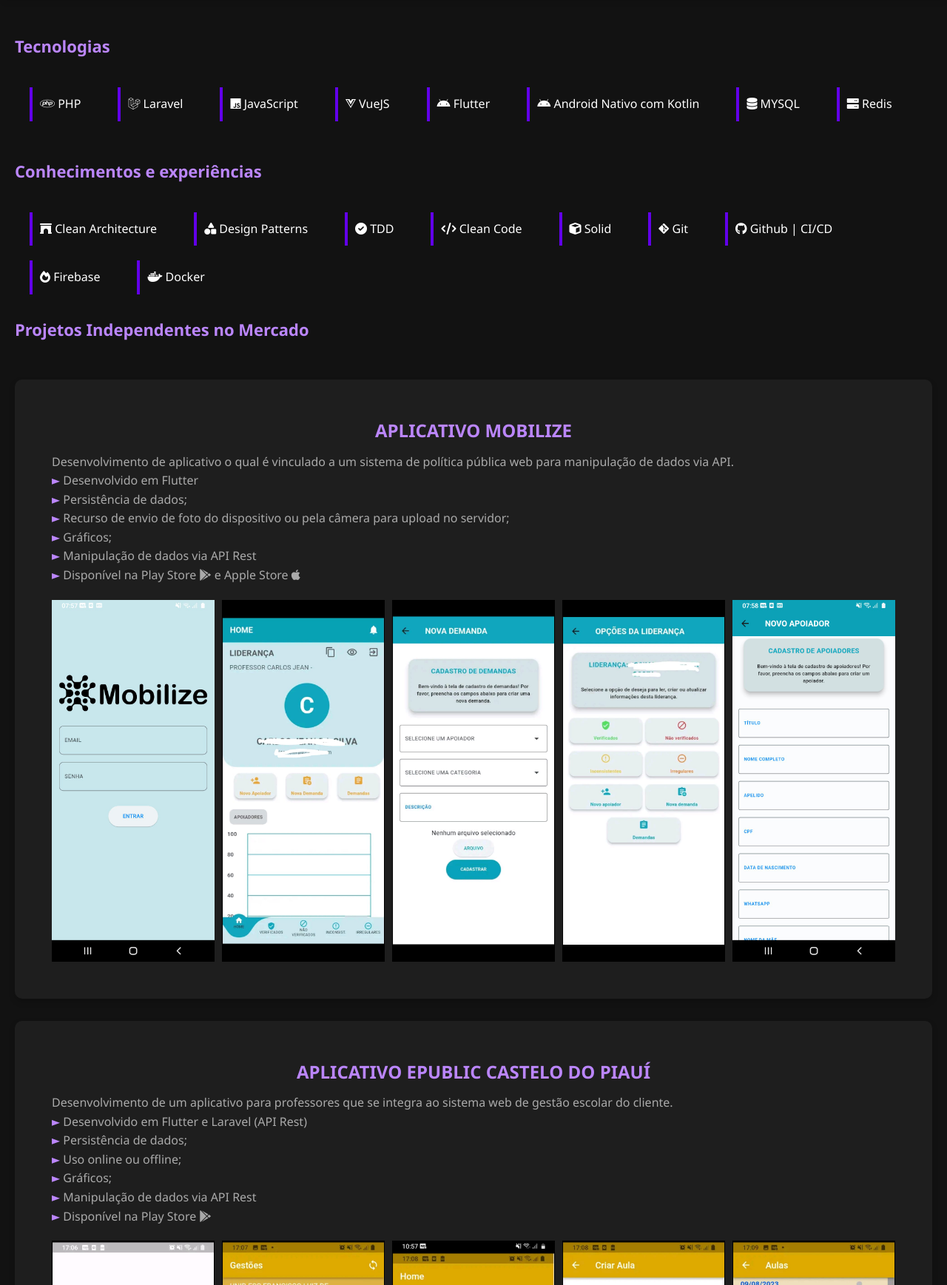
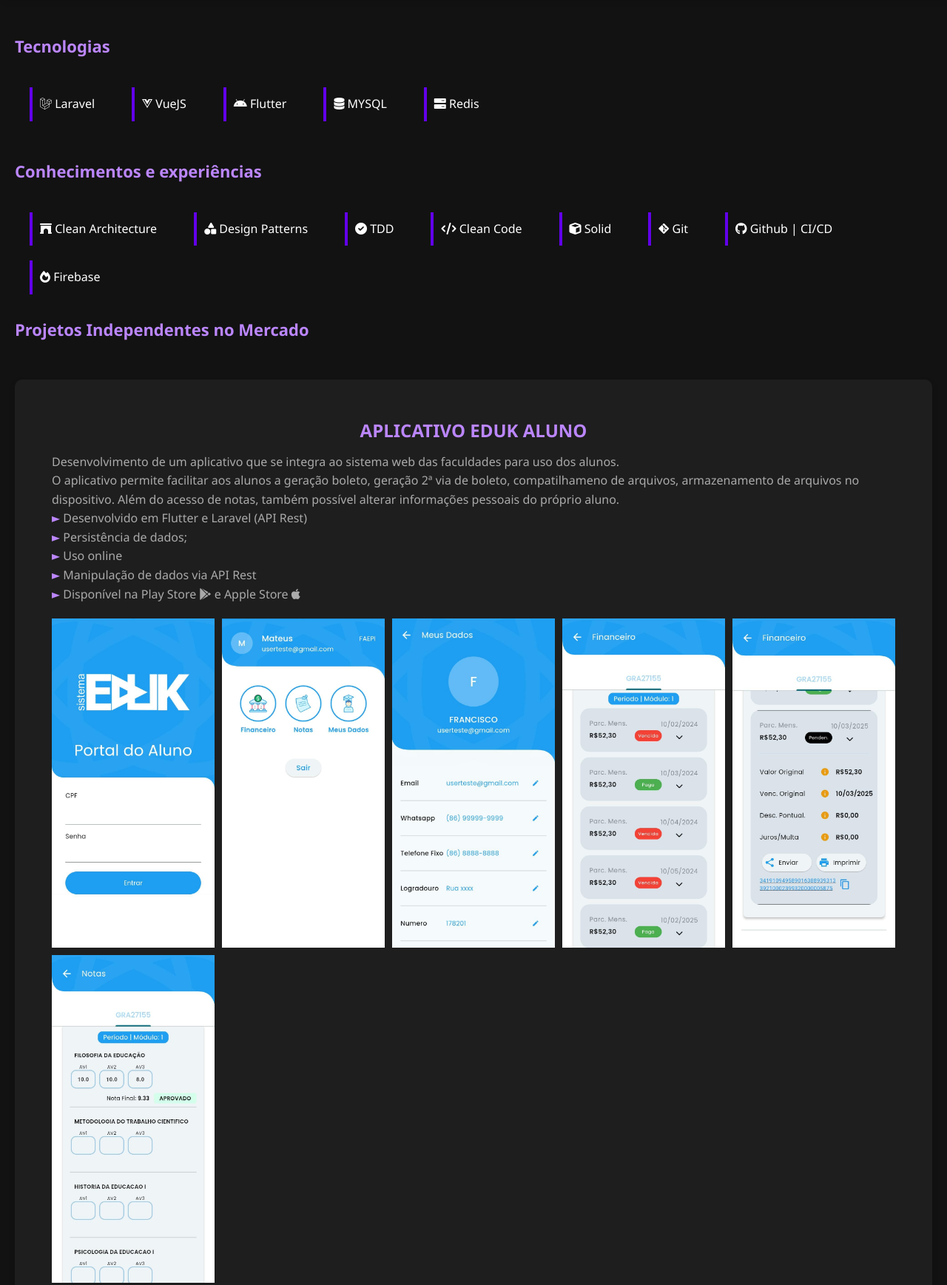
Before and after one commit to Mateus-IC1101/MEU_PORTLOFIO, a plain HTML site: page index.html in a window 1280 px wide. Shown: the part 746-2483 px from the top of the page at 74% size. Drawn offline with Linux system fonts and the light colour scheme.

Commit message:
NOVO APP NO PORT. E EDIÇÃO DE ALGUNS TEXTOS, FOTOS E DATA

```diff
--- a/index.html
+++ b/index.html
@@ -24,7 +24,7 @@
     <section id="home" class="home-section">
         <div class="card" style="border: 1px solid #ccc; border-radius: 10px; margin: 0 auto; overflow: hidden; box-shadow: 0 4px 8px rgba(0, 0, 0, 0.1);">
             <div class="card-image" style="text-align: center;  padding: 20px;">
-                <img  src="assets/foto02.jpeg" alt="Sua Foto" style="border-radius: 110%; width: 250px; height: 250px; object-fit:cover">
+                <img  src="assets/foto.jpeg" alt="Sua Foto" style="border-radius: 110%; width: 250px; height: 250px; object-fit:cover">
             </div>
             <div class="card-content" style="padding: 20px; text-align: center;">
                 <h1 style="font-size: 24px; margin-bottom: 10px;">Mateus Araujo</h1>
@@ -47,12 +47,12 @@
             <div class="details">
                 <h2>Tecnologias</h2>
                 <ul>
-                    <li><i class="fab fa-php"></i> PHP</li>
+                    <!-- <li><i class="fab fa-php"></i> PHP</li> -->
                     <li><i class="fab fa-laravel"></i> Laravel</li>
-                    <li><i class="fab fa-js"></i> JavaScript</li>
+                    <!-- <li><i class="fab fa-js"></i> JavaScript</li> -->
                     <li><i class="fab fa-vuejs"></i> VueJS</li>
                     <li><i class="fab fab fa-android"></i> Flutter</li>
-                    <li><i class="fab fa-android"></i> Android Nativo com Kotlin</li>
+                    <!-- <li><i class="fab fa-android"></i> Android Nativo com Kotlin</li> -->
                     <li><i class="fas fa-database"></i> MYSQL</li>
                     <li><i class="fas fa-server"></i> Redis</li>
                 </ul>
@@ -68,7 +68,7 @@
                     <li><i class="fab fa-git-alt"></i> Git</li>
                     <li><i class="fab fa-github"></i> Github | CI/CD</li>
                     <li><i class="fas fa-fire"></i> Firebase</li>
-                    <li><i class="fab fa-docker"></i> Docker</li>
+                    <!-- <li><i class="fab fa-docker"></i> Docker</li> -->
                 </ul>
             </div>
        </div>
@@ -76,12 +76,38 @@
        <div class="projects portfolio-section" style="padding: 20px 20px !important;">
         <h2 class="textContentInitial">Projetos Independentes no Mercado</h2>
         <div class="portfolio-section">
+
+            <div class="portfolio-card">
+                <div class="portfolio-header">
+                    <h2>APLICATIVO EDUK ALUNO</h2>
+                   <div class="textLeft">
+                        <p>
+                            Desenvolvimento de um aplicativo que se integra ao sistema web das faculdades para uso dos alunos. <br>
+                            O aplicativo permite facilitar aos alunos a geração boleto, geração 2ª via de boleto, compatilhameno de arquivos, armazenamento de arquivos no dispositivo. Além do acesso de notas, também possível alterar informações pessoais do próprio aluno. <br>
+                            <span style="color: #bb86fc;">►</span>  Desenvolvido em Flutter e Laravel (API Rest)<br>
+                             <span style="color: #bb86fc;">►</span> Persistência de dados; <br>
+                             <span style="color: #bb86fc;">►</span> Uso online<br>
+                             <span style="color: #bb86fc;">►</span> Manipulação de dados via API Rest <br>
+                             <span style="color: #bb86fc;">►</span> Disponível na Play Store <i class="fab fab fab fa-google-play"></i> e Apple Store <i class="fab fab fa-apple"></i>
+                        </p>
+                   </div>
+                </div>
+                <div class="portfolio-images">
+                    <img style="width: 220px;" src="assets/app_eduk_aluno/00.jpeg" alt="Imagem App">
+                    <img style="width: 220px;" src="assets/app_eduk_aluno/01.jpeg" alt="Imagem App">
+                    <img style="width: 220px;" src="assets/app_eduk_aluno/02.jpeg" alt="Imagem App">
+                    <img style="width: 220px;" src="assets/app_eduk_aluno/03.jpeg" alt="Imagem App">
+                    <img style="width: 220px;" src="assets/app_eduk_aluno/05.jpeg" alt="Imagem App">
+                    <img style="width: 220px;" src="assets/app_eduk_aluno/04.jpeg" alt="Imagem App">
+                </div>
+            </div>
+
             <div class="portfolio-card">
                 <div class="portfolio-header">
                     <h2>APLICATIVO MOBILIZE</h2>
                    <div class="textLeft">
                         <p>
-                            Desenvolvimento de aplicativo o qual é vinculado a um sistema de política pública web para manipulação de dados via API. <br>
+                            Desenvolvimento de aplicativo o qual é vinculado a um sistema de política pública web para o acompanhamento de votos municipais. <br>
                             <span style="color: #bb86fc;">►</span>  Desenvolvido em Flutter <br>
                              <span style="color: #bb86fc;">►</span> Persistência de dados; <br>
                              <span style="color: #bb86fc;">►</span> Recurso de envio de foto do dispositivo ou pela câmera para upload no servidor; <br>
@@ -105,7 +131,7 @@
                     <h2>APLICATIVO EPUBLIC CASTELO DO PIAUÍ</h2>
                    <div class="textLeft">
                         <p>
-                            Desenvolvimento de um aplicativo para professores que se integra ao sistema web de gestão escolar do cliente. <br>
+                            Desenvolvimento de um aplicativo que se integra ao sistema web de gestão escolar para uso dos professores <br>
                             <span style="color: #bb86fc;">►</span>  Desenvolvido em Flutter e Laravel (API Rest)<br>
                              <span style="color: #bb86fc;">►</span> Persistência de dados; <br>
                              <span style="color: #bb86fc;">►</span> Uso online ou offline; <br>
@@ -124,6 +150,7 @@
                     <img style="width: 220px;" src="assets/app_epublic_castelo/05.jpeg" alt="Imagem App">
                 </div>
             </div>
+
         </div>
     </div>
 
@@ -142,10 +169,16 @@
                         <i class="fab fa-whatsapp fa-2x"></i>
                     </a>
                 </div>
-                <p style="font-size: 10pt;">Desenvolvido por Mateus Araujo © 2024</p>
+                <p style="font-size: 10pt;">Desenvolvido por Mateus Araujo © <span id="ano"></span></p>
             </div>
         </div>
     </div>
     </section>
+
+    <script>
+        const anoAtual = new Date().getFullYear();
+
+        document.getElementById('ano').textContent = anoAtual;
+    </script>
 </body>
 </html>
```
Also changed, not shown: assets/app_eduk_aluno/00.jpeg (added), assets/app_eduk_aluno/01.jpeg (added), assets/app_eduk_aluno/02.jpeg (added), assets/app_eduk_aluno/03.jpeg (added), assets/app_eduk_aluno/04.jpeg (added), assets/app_eduk_aluno/05.jpeg (added), assets/foto.jpeg (added), assets/foto01.jpeg (deleted), assets/foto02.jpeg (deleted).
